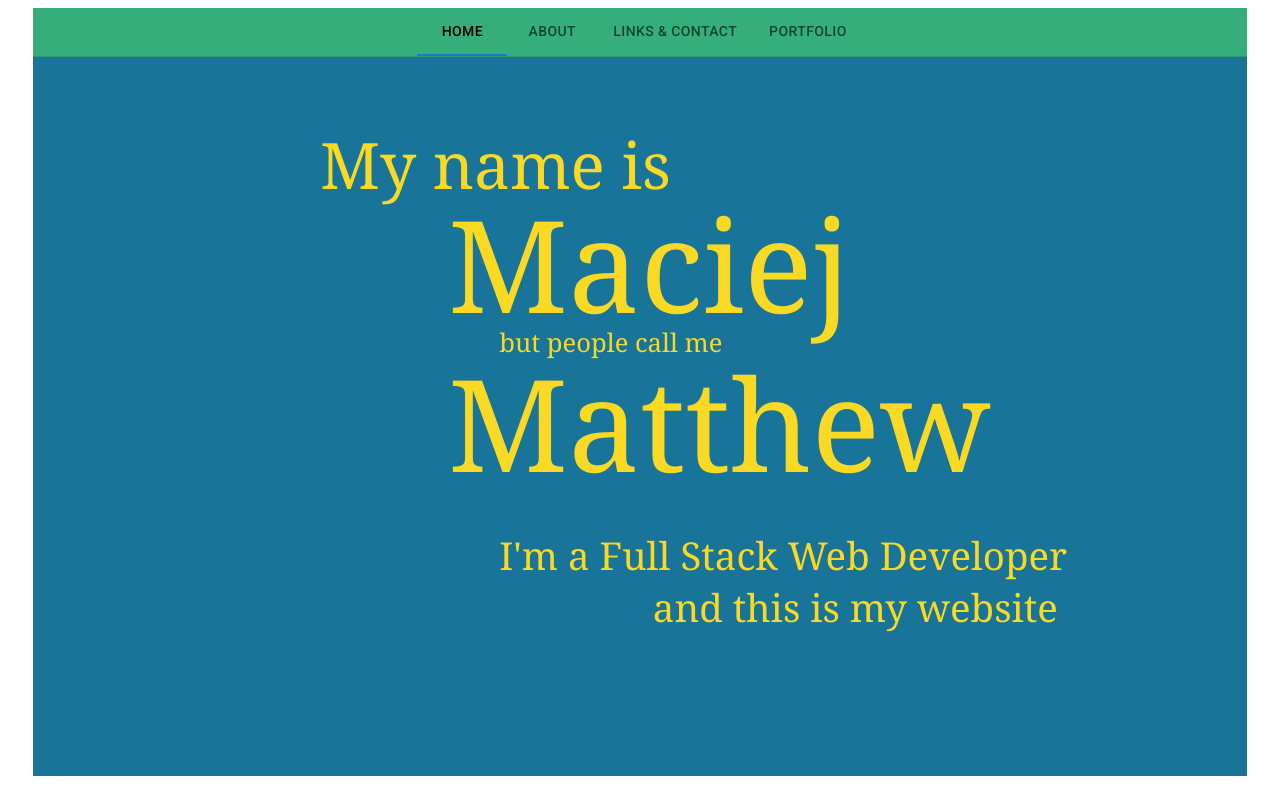
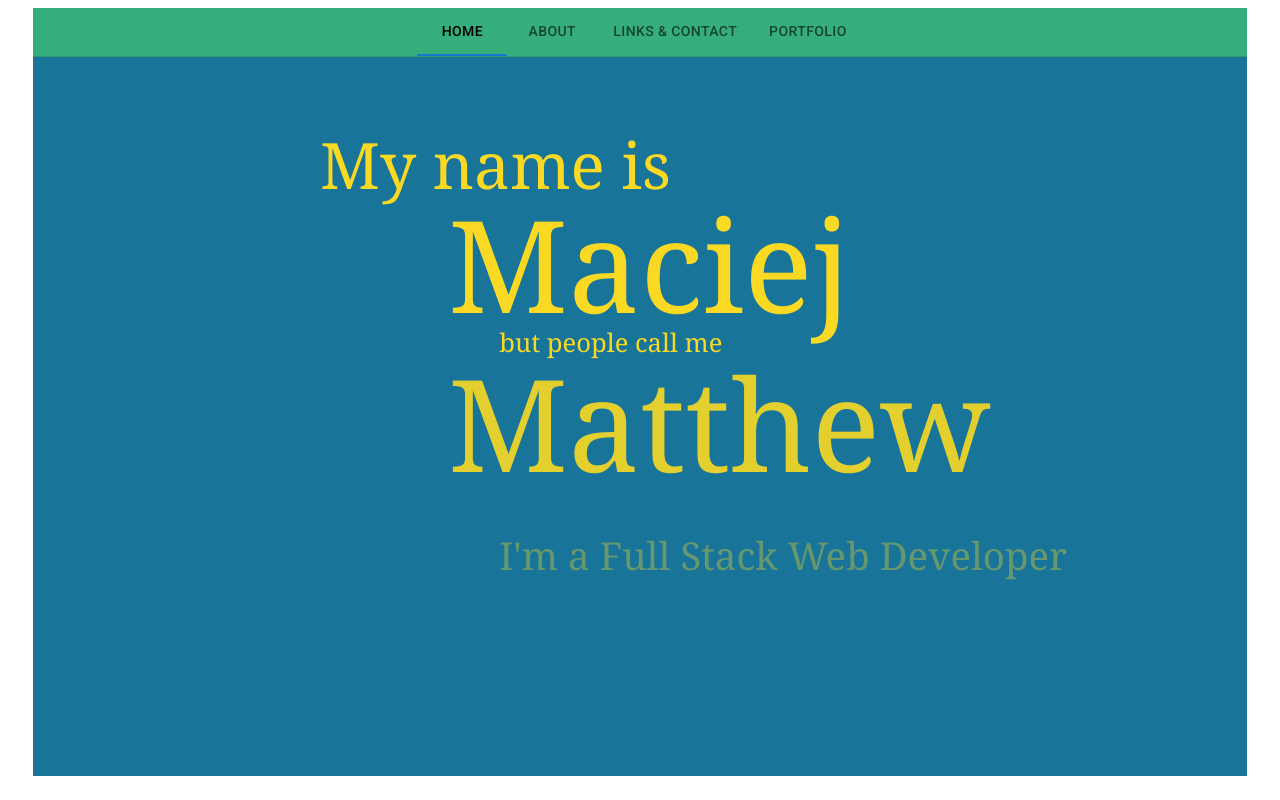
Before and after one commit to mattbed/Portfolio, a React (Create React App) app: page / in a window 1280 px wide. Built offline with nearby package versions, Linux system fonts and the light colour scheme.

Commit message:
Implement basic animation

```diff
--- a/src/Home.css
+++ b/src/Home.css
@@ -9,6 +9,11 @@
 .text-box-01{
   position: relative;
   font-size: 5vw;
+  animation: fadeIn 3s;
+  -webkit-animation: fadeIn 3s;
+  -moz-animation: fadeIn 3s;
+  -o-animation: fadeIn 3s;
+  -ms-animation: fadeIn 3s;
 }
 
 .text-box-02{
@@ -16,6 +21,13 @@
   left: 10vw;
   bottom: 2.5vw;
   font-size: 10vw;
+  animation: fadeIn 3s;
+  -webkit-animation: fadeIn 3s;
+  -moz-animation: fadeIn 3s;
+  -o-animation: fadeIn 3s;
+  -ms-animation: fadeIn 3s;
+  animation-delay: 1.2s;
+  animation-fill-mode: both;
 }
 
 .text-box-03{
@@ -23,6 +35,13 @@
   left: 14vw;
   bottom: 4.5vw;
   font-size: 2vw;
+  animation: fadeIn 3s;
+  -webkit-animation: fadeIn 3s;
+  -moz-animation: fadeIn 3s;
+  -o-animation: fadeIn 3s;
+  -ms-animation: fadeIn 3s;
+  animation-delay: 2.4s;
+  animation-fill-mode: both;
 }
 
 .text-box-04{
@@ -30,6 +49,13 @@
   left: 10vw;
   bottom: 6.5vw;
   font-size: 10vw;
+  animation: fadeIn 3s;
+  -webkit-animation: fadeIn 3s;
+  -moz-animation: fadeIn 3s;
+  -o-animation: fadeIn 3s;
+  -ms-animation: fadeIn 3s;
+  animation-delay: 3.6s;
+  animation-fill-mode: both;
 }
 
 .text-box-05{
@@ -37,6 +63,13 @@
   left: 14vw;
   bottom: 5vw;
   font-size: 3vw;
+  animation: fadeIn 3s;
+  -webkit-animation: fadeIn 3s;
+  -moz-animation: fadeIn 3s;
+  -o-animation: fadeIn 3s;
+  -ms-animation: fadeIn 3s;
+  animation-delay: 4.8s;
+  animation-fill-mode: both;
 }
 
 .text-box-06{
@@ -44,4 +77,36 @@
   bottom: 5vw;
   left: 26vw;
   font-size: 3vw;
+  animation: fadeIn 3s;
+  -webkit-animation: fadeIn 3s;
+  -moz-animation: fadeIn 3s;
+  -o-animation: fadeIn 3s;
+  -ms-animation: fadeIn 3s;
+  animation-delay: 6.8s;
+  animation-fill-mode: both;
 }
+
+@keyframes fadeIn {
+  0% { opacity: 0; }
+  100% { opacity: 1; }
+}
+
+@-moz-keyframes fadeIn {
+  0% { opacity: 0; }
+  100% { opacity: 1; }
+}
+
+@-webkit-keyframes fadeIn {
+  0% { opacity: 0; }
+  100% { opacity: 1; }
+}
+
+@-o-keyframes fadeIn {
+  0% { opacity: 0; }
+  100% { opacity: 1; }
+}
+
+@-ms-keyframes fadeIn {
+  0% { opacity: 0; }
+  100% { opacity: 1; }
+}
```
